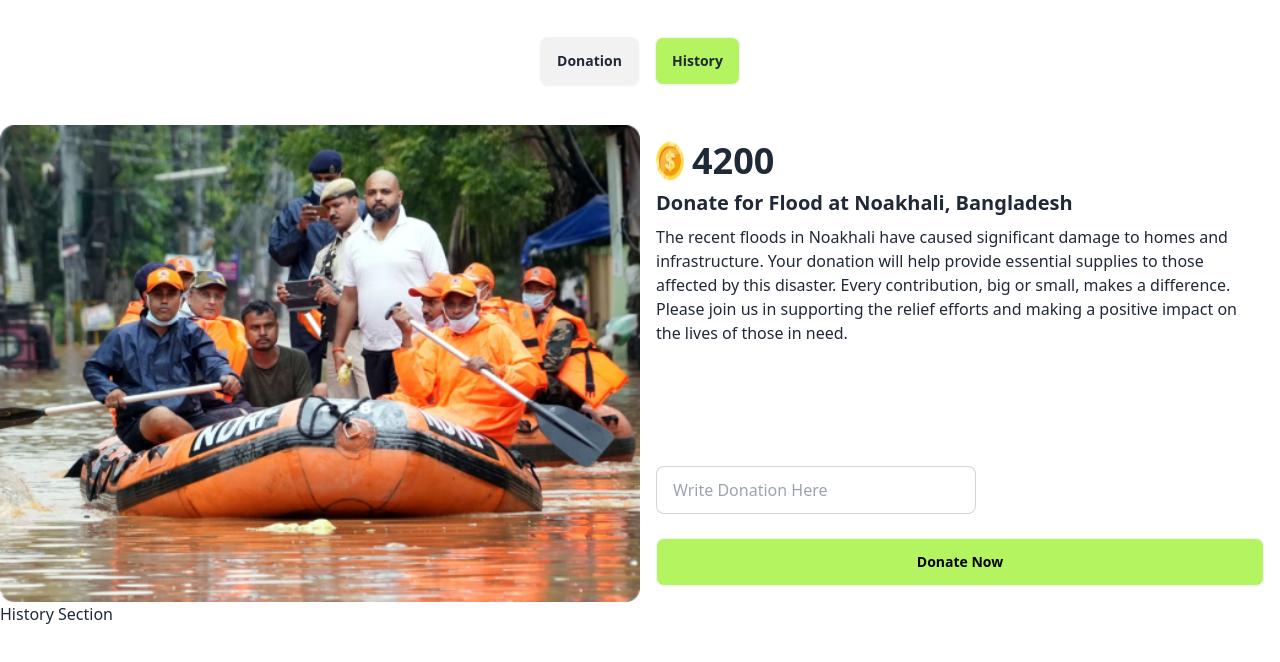
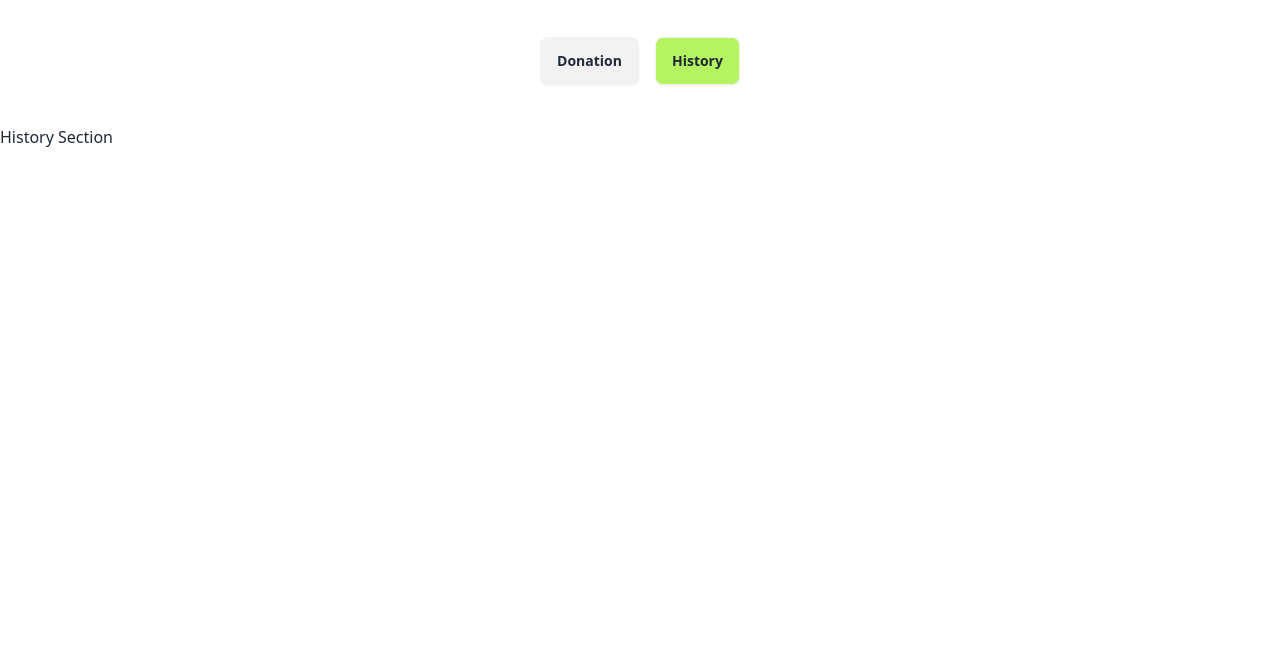
Before and after one commit to alnahian5344/B10-A5, a plain HTML site: page index.html in a window 1280 px wide. Both pictures are taken after a click on the button "History". Shown: the part 52-714 px from the top of the page. Drawn offline with nearby package versions, Linux system fonts and the light colour scheme.

Commit message:
section change

```diff
--- a/JS/history.js
+++ b/JS/history.js
@@ -4,6 +4,8 @@ document.getElementById('btn-history-rmv-class').addEventListener('click', funct
     document.getElementById('btn-history-rmv-class').style.backgroundColor = ('rgb(180, 244, 97)');
     document.getElementById('btn-donation-rmv-class').classList.remove('bg-[#B4F461]');
     document.getElementById('btn-donation-rmv-class').style.backgroundColor='';
+    document.getElementById('history-section').classList.remove('hidden');
+    document.getElementById('card-section').classList.add('hidden');
 
 })
 
@@ -11,4 +13,7 @@ document.getElementById('btn-history-rmv-class').addEventListener('click', funct
 document.getElementById('btn-donation-rmv-class').addEventListener('click',function(){
     document.getElementById('btn-donation-rmv-class').style.backgroundColor=('rgb(180, 244, 97)');
     document.getElementById('btn-history-rmv-class').style.backgroundColor='';
+    document.getElementById('card-section').classList.remove('hidden');
+    document.getElementById('history-section').classList.add('hidden');
+
 })
--- a/index.html
+++ b/index.html
@@ -32,7 +32,7 @@
         <button id="btn-history-rmv-class" class="btn">History</button>
     </section>
     <!-- CARD SECTION -->
-    <section class="container mx-auto">
+    <section id="card-section" class="container mx-auto">
         <div class="flex flex-wrap">
             <!-- Image Section -->
             <div class="basis-full md:basis-1/2">
@@ -66,7 +66,7 @@
         </div>
     </section>
     <!-- HISTORY SECTION -->
-    <section class="container mx-auto">
+    <section id="history-section" class="hidden container mx-auto">
         <div>
             <h1>History Section</h1>
         </div>
```
